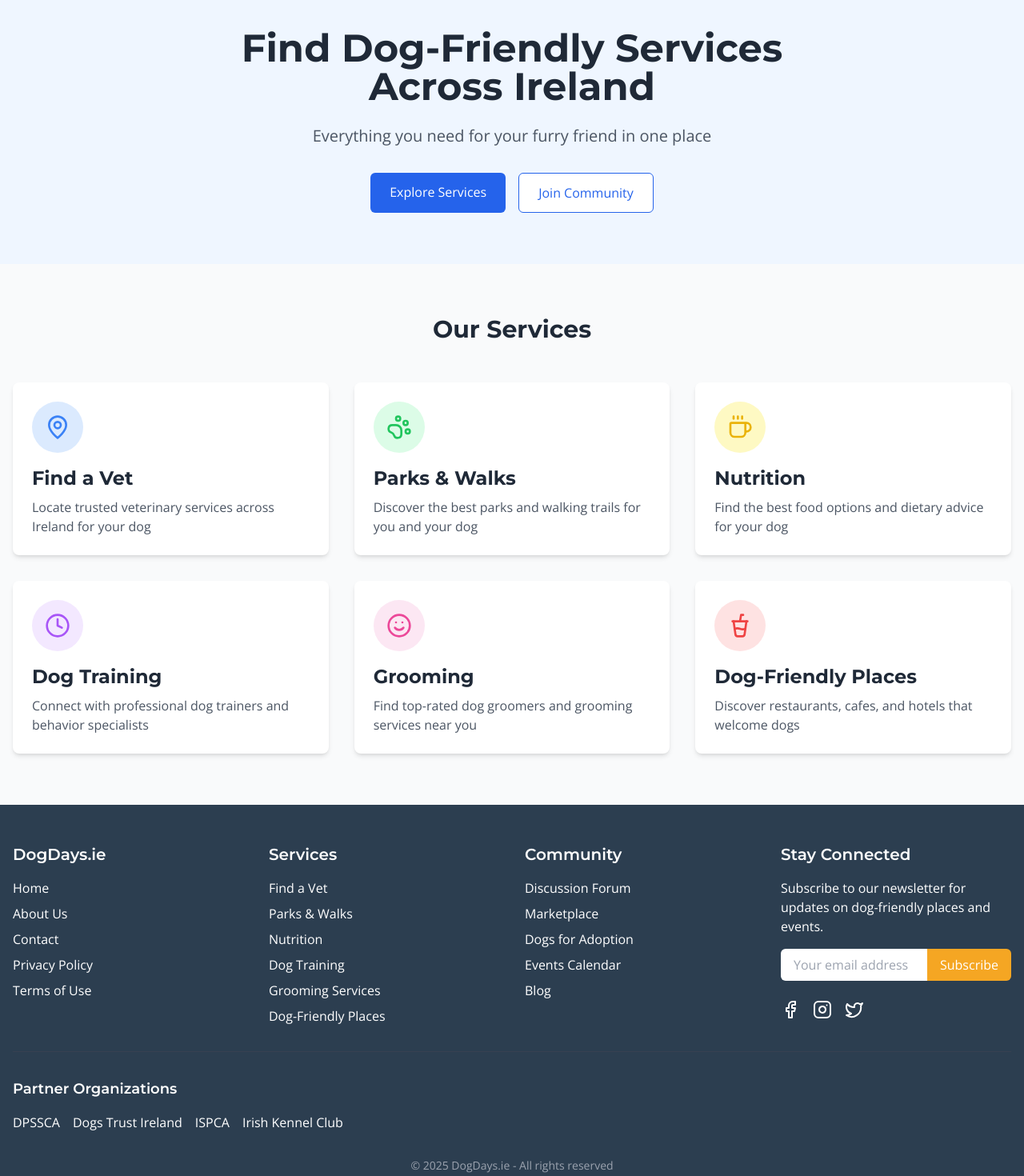
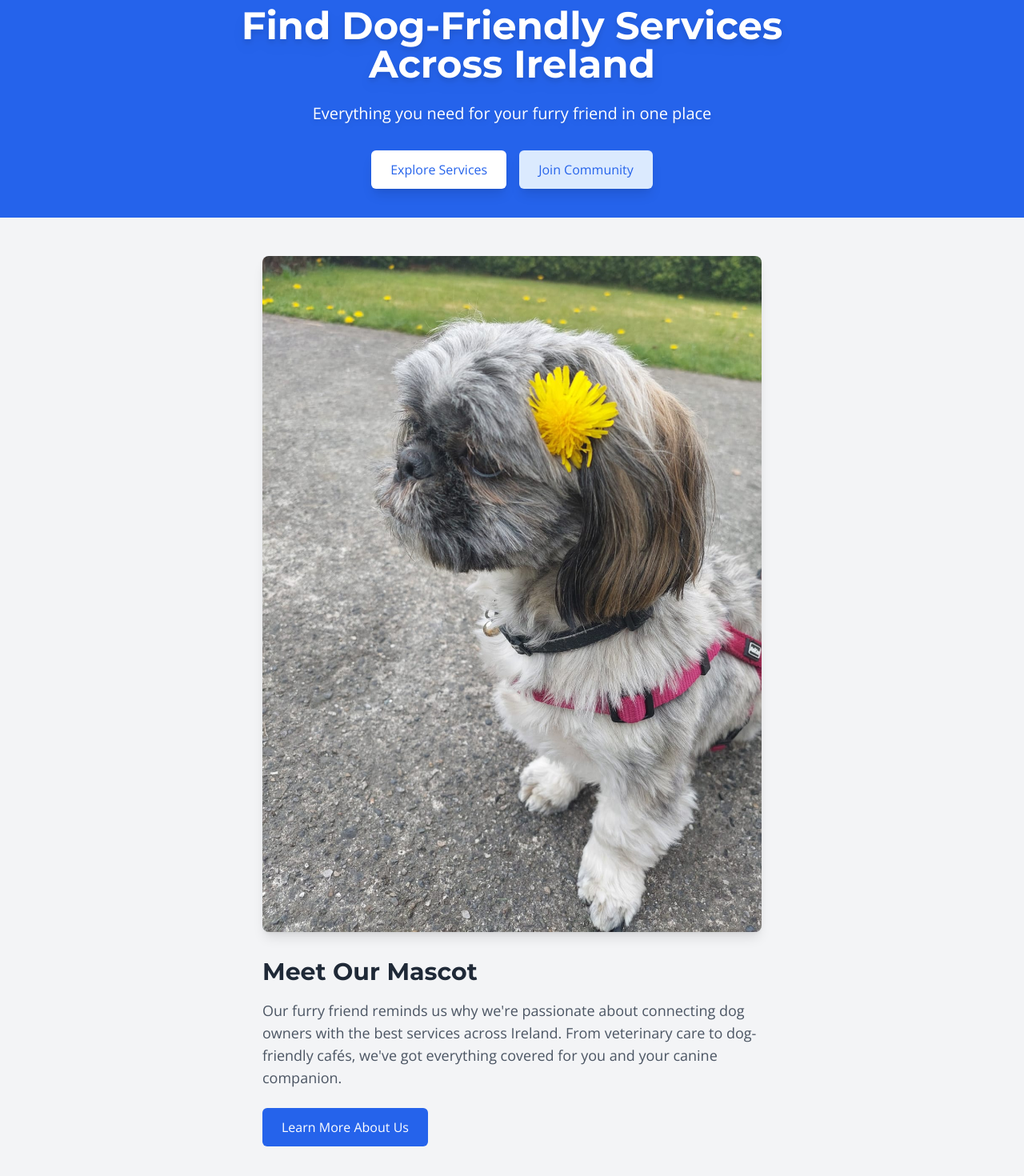
Before and after one commit to Zuleikha/DD, a React (Vite) app: page / in a window 1280 px wide. Shown: the part 100-1570 px from the top of the page at 80% size. Built offline with nearby package versions, Linux system fonts and the light colour scheme.

Commit message:
Latest Version

```diff
--- a/src/components/maps/GoogleMap.tsx
+++ b/src/components/maps/GoogleMap.tsx
@@ -18,13 +18,15 @@ interface GoogleMapProps {
   center?: { lat: number; lng: number };
   zoom?: number;
   mapType?: string;
+  showMap?: boolean;
 }
 
 const GoogleMap: React.FC<GoogleMapProps> = ({
   locations = [],
   center = { lat: 53.3498, lng: -6.2603 }, // Default to Dublin
   zoom = 12,
-  mapType = 'roadmap'
+  mapType = 'roadmap',
+  showMap = false // Default to not showing the map
 }) => {
   const mapRef = useRef<HTMLDivElement>(null);
   const mapInstanceRef = useRef<any>(null);
@@ -33,15 +35,21 @@ const GoogleMap: React.FC<GoogleMapProps> = ({
   const [isLoading, setIsLoading] = useState(true);
 
   useEffect(() => {
+    // Only load the map if showMap is true
+    if (!showMap) {
+      setIsLoading(false);
+      return;
+    }
+
     // Load Google Maps API script with timeout
     const loadGoogleMapsApi = () => {
       const script = document.createElement('script');
-      script.src = `https://maps.googleapis.com/maps/api/js?key=YOUR_API_KEY&libraries=places`;
+      script.src = `https://maps.googleapis.com/maps/api/js?key=AIzaSyA9nmAemVv4-rkPRHhs52i0-7sVCb5GEC4&libraries=places`;
       script.async = true;
       script.defer = true;
 
       // Set up success handler
-      script.onload = ( ) => {
+      script.onload = () => {
         setIsLoading(false);
         initializeMap();
       };
@@ -161,7 +169,12 @@ const GoogleMap: React.FC<GoogleMapProps> = ({
         markersRef.current = [];
       }
     };
-  }, [center, zoom, mapType, locations, isLoading]);
+  }, [center, zoom, mapType, locations, isLoading, showMap]);
+
+  // If showMap is false, don't render the map component at all
+  if (!showMap) {
+    return null;
+  }
 
   // Render map or error/loading state
   return (
--- a/src/pages/HomePage.tsx
+++ b/src/pages/HomePage.tsx
@@ -4,6 +4,7 @@ import { Coffee, Clock, Smile, CupSoda, MapPin, PawPrint } from 'lucide-react';
 import Header from '../components/layout/Header';
 import Footer from '../components/layout/Footer';
 import SEO from '../components/common/SEO';
+import dogImage from '../assets/images/dog.jpg';
 
 const HomePage: React.FC = () => {
   return (
@@ -17,15 +18,64 @@ const HomePage: React.FC = () => {
       <Header />
 
       <main className="flex-grow">
-        {/* Hero Section */}
-        <section className="bg-blue-50 py-16">
+        {/* Hero Section without Dog Image */}
+        <section className="relative">
+          {/* Hero Container */}
+          <div className="w-full h-[200px] md:h-[300px] relative overflow-hidden bg-blue-600">
+            {/* Hero Content */}
+            <div className="absolute inset-0 z-20 flex items-center justify-center">
+              <div className="container mx-auto px-4">
+                <div className="max-w-3xl mx-auto text-center">
+                  <h1 className="text-4xl md:text-5xl font-bold text-white mb-6 drop-shadow-lg">
+                    Find Dog-Friendly Services Across Ireland
+                  </h1>
+                  <p className="text-xl text-white mb-8 drop-shadow-md">
+                    Everything you need for your furry friend in one place
+                  </p>
+                  <div className="flex flex-wrap justify-center gap-4">
+                    <a
+                      href="#services"
+                      className="px-6 py-3 bg-white text-blue-600 rounded-md hover:bg-blue-50 transition-colors duration-300 shadow-lg"
+                    >
+                      Explore Services
+                    </a>
+                    <Link
+						to="/community"
+						className="px-6 py-3 bg-blue-100 text-blue-600 rounded-md hover:bg-blue-200 transition-colors duration-300 shadow-lg"
+					>
+						Join Community
+					</Link>
+
+                  </div>
+                </div>
+              </div>
+            </div>
+          </div>
+        </section>
+
+        {/* Dog Image Feature Section */}
+        <section className="py-12 bg-gray-100">
           <div className="container mx-auto px-4">
-            <div className="max-w-3xl mx-auto text-center">
-              <h1 className="text-4xl md:text-5xl font-bold text-gray-800 mb-6">Find Dog-Friendly Services Across Ireland</h1>
-              <p className="text-xl text-gray-600 mb-8">Everything you need for your furry friend in one place</p>
-              <div className="flex flex-wrap justify-center gap-4">
-                <a href="#services" className="px-6 py-3 bg-blue-600 text-white rounded-md hover:bg-blue-700 transition-colors duration-300">Explore Services</a>
-                <a href="#community" className="px-6 py-3 bg-white border border-blue-600 text-blue-600 rounded-md hover:bg-blue-50 transition-colors duration-300">Join Community</a>
+            <div className="flex flex-col md:flex-row items-center gap-8">
+              <div className="md:w-1/2">
+                <div className="rounded-lg overflow-hidden shadow-lg">
+                  <img
+                    src={dogImage}
+                    alt="Adorable dog with yellow flower"
+                    className="w-full h-auto"
+                  />
+                </div>
+              </div>
+              <div className="md:w-1/2">
+                <h2 className="text-3xl font-bold text-gray-800 mb-4">Meet Our Mascot</h2>
+                <p className="text-lg text-gray-600 mb-6">
+                  Our furry friend reminds us why we're passionate about connecting dog owners
+                  with the best services across Ireland. From veterinary care to dog-friendly
+                  cafés, we've got everything covered for you and your canine companion.
+                </p>
+                <Link to="/about" className="px-6 py-3 bg-blue-600 text-white rounded-md hover:bg-blue-700 transition-colors duration-300 inline-block">
+                  Learn More About Us
+                </Link>
               </div>
             </div>
           </div>
```
Also changed, not shown: src/components/layout/Header.tsx (+77 -39 lines), src/assets/images/dog.jpg (added).
